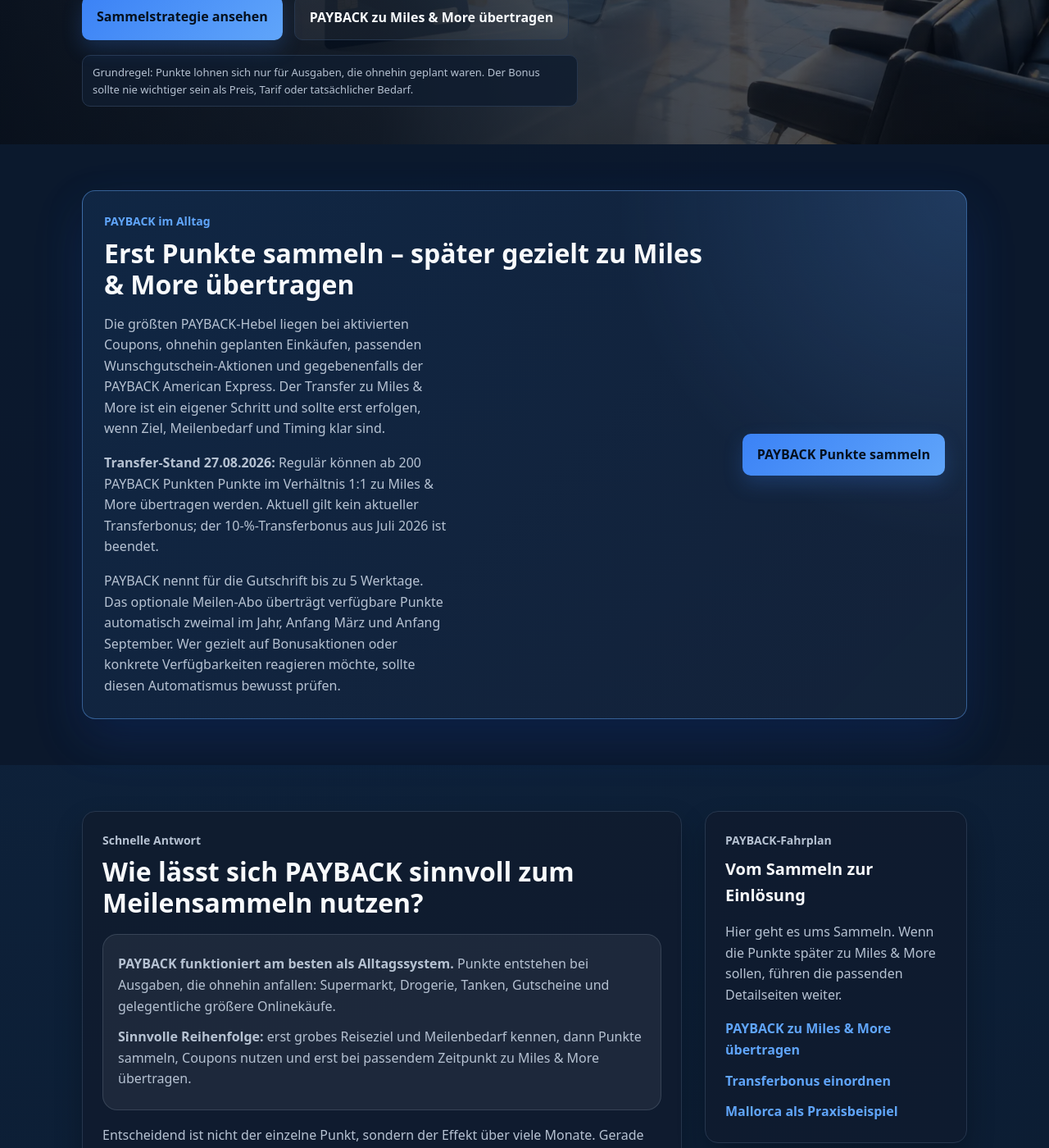
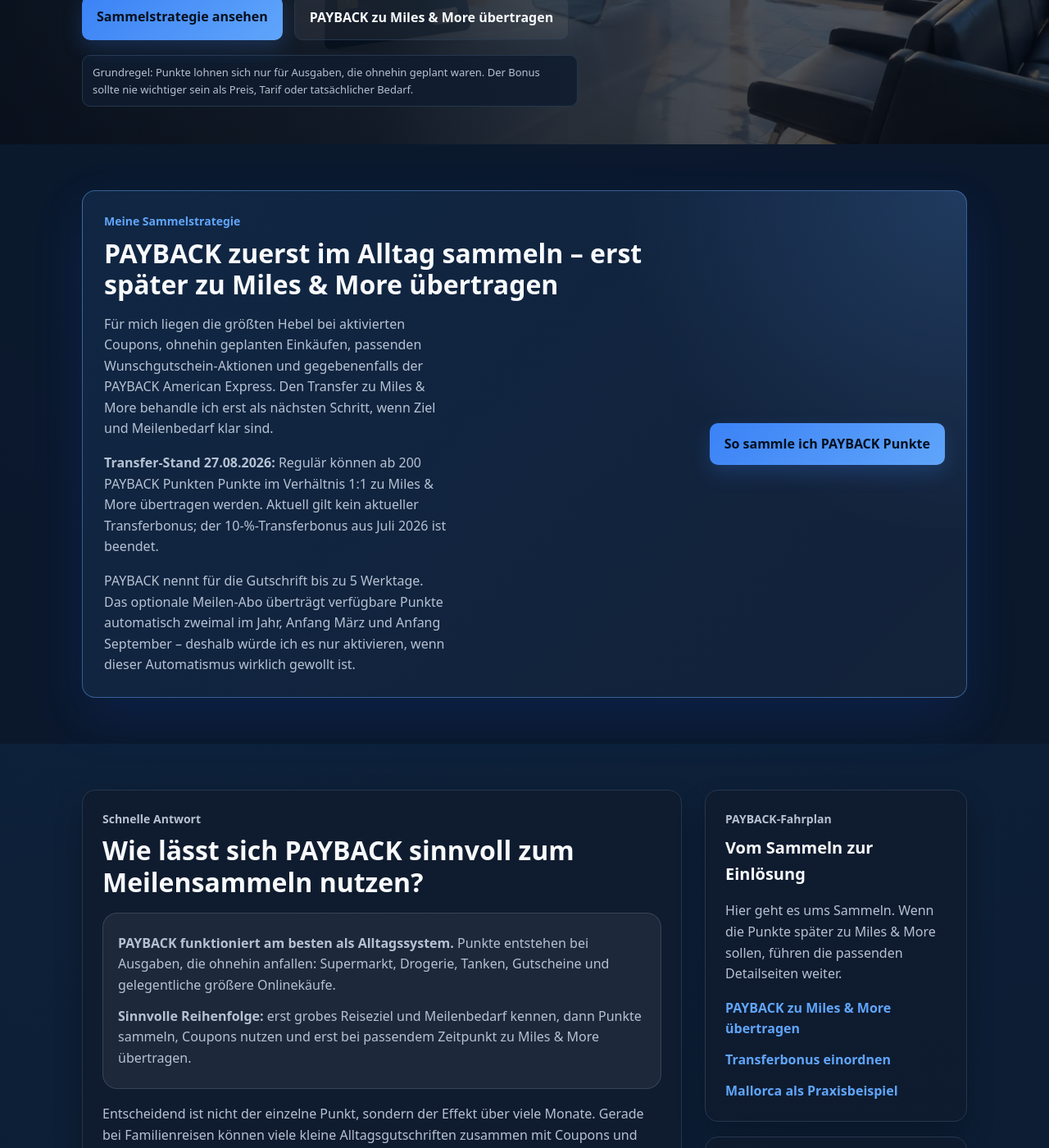
Before and after one commit to Praemienflug-Planer/miles-planer, a Jekyll site: the page built from meilen-sammeln/payback/index.html, in a window 1280 px wide and 1400 px high, scrolled down 645 px. Shown: the whole window at 82% size. Built offline with Jekyll 4.4.1, drawn with Linux system fonts in a browser that asks for light colours.

Commit message:
Restore personal editorial voice on PAYBACK hub

```diff
--- a/meilen-sammeln/payback/index.html
+++ b/meilen-sammeln/payback/index.html
@@ -1,7 +1,7 @@
 ---
 layout: page
-title: "PAYBACK Punkte sammeln für Miles & More: Strategie & Tipps"
-description: "PAYBACK Punkte sammeln und gezielt für Miles & More nutzen: Coupons, Wunschgutschein, PAYBACK Amex, Alltagsausgaben und die richtige Transferentscheidung."
+title: "PAYBACK Punkte sammeln für Miles & More: meine Strategie"
+description: "PAYBACK Punkte sammeln und später gezielt für Miles & More nutzen: meine Strategie mit Coupons, Wunschgutschein, PAYBACK Amex, Alltagsausgaben und klarer Transferentscheidung."
 canonical: "https://praemienflug-planer.de/meilen-sammeln/payback/"
 ---
 {% include payback/styles.html %}
@@ -11,13 +11,13 @@
   <div class="container">
     <div class="cta-box cta-primary">
       <div>
-        <p class="eyebrow">PAYBACK im Alltag</p>
-        <h2>Erst Punkte sammeln – später gezielt zu Miles & More übertragen</h2>
-        <p class="footer-text">Die größten PAYBACK-Hebel liegen bei aktivierten Coupons, ohnehin geplanten Einkäufen, passenden Wunschgutschein-Aktionen und gegebenenfalls der PAYBACK American Express. Der Transfer zu Miles & More ist ein eigener Schritt und sollte erst erfolgen, wenn Ziel, Meilenbedarf und Timing klar sind.</p>
+        <p class="eyebrow">Meine Sammelstrategie</p>
+        <h2>PAYBACK zuerst im Alltag sammeln – erst später zu Miles &amp; More übertragen</h2>
+        <p class="footer-text">Für mich liegen die größten Hebel bei aktivierten Coupons, ohnehin geplanten Einkäufen, passenden Wunschgutschein-Aktionen und gegebenenfalls der PAYBACK American Express. Den Transfer zu Miles & More behandle ich erst als nächsten Schritt, wenn Ziel und Meilenbedarf klar sind.</p>
         <p class="footer-text"><strong>Transfer-Stand {{ site.data.offers.payback_transfer.last_checked_display }}:</strong> Regulär können ab {{ site.data.offers.payback_transfer.minimum_points_display }} Punkte im Verhältnis {{ site.data.offers.payback_transfer.ratio_display }} zu Miles & More übertragen werden. Aktuell gilt {{ site.data.offers.payback_transfer.current_bonus_display }}; der {{ site.data.offers.payback_transfer.last_bonus_percent }}-%-Transferbonus aus {{ site.data.offers.payback_transfer.last_bonus_period_display }} ist beendet.</p>
-        <p class="footer-text">PAYBACK nennt für die Gutschrift bis zu 5 Werktage. Das optionale Meilen-Abo überträgt verfügbare Punkte automatisch zweimal im Jahr, Anfang März und Anfang September. Wer gezielt auf Bonusaktionen oder konkrete Verfügbarkeiten reagieren möchte, sollte diesen Automatismus bewusst prüfen.</p>
+        <p class="footer-text">PAYBACK nennt für die Gutschrift bis zu 5 Werktage. Das optionale Meilen-Abo überträgt verfügbare Punkte automatisch zweimal im Jahr, Anfang März und Anfang September – deshalb würde ich es nur aktivieren, wenn dieser Automatismus wirklich gewollt ist.</p>
       </div>
-      <a class="btn btn-primary" href="#alltag">PAYBACK Punkte sammeln</a>
+      <a class="btn btn-primary" href="#alltag">So sammle ich PAYBACK Punkte</a>
     </div>
   </div>
 </section>
```
